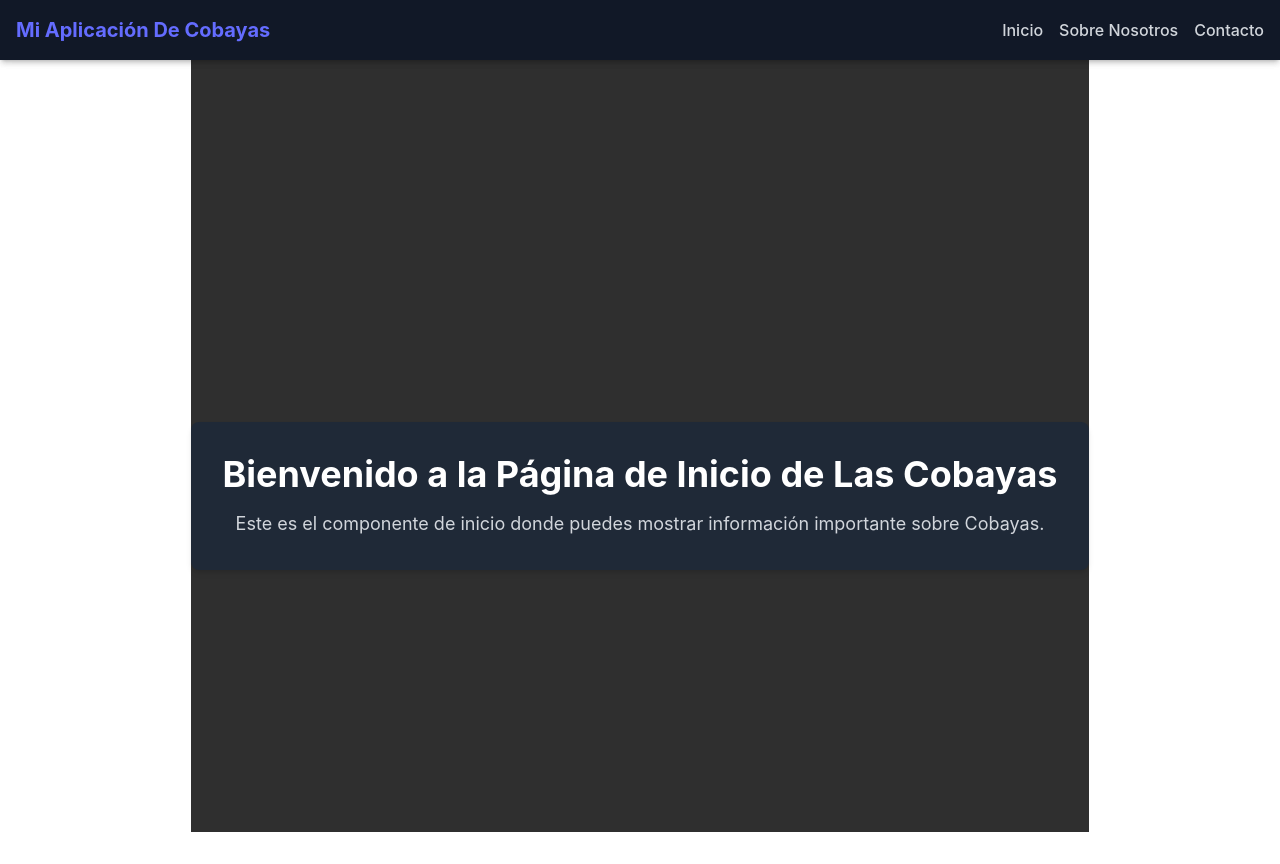
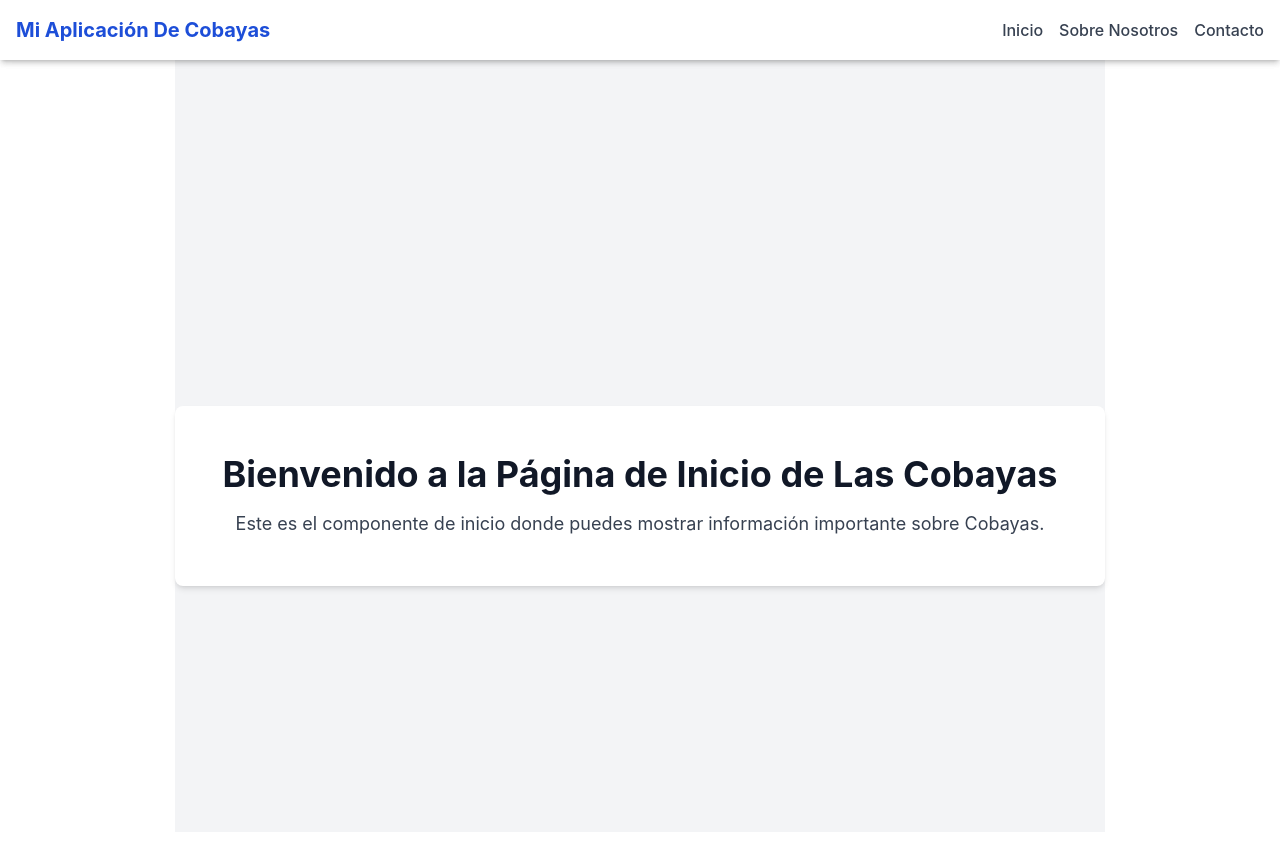
Before and after one commit to javier-albino/front-bonito, a React (Vite) app: page /home in a window 1280 px wide. Built offline with nearby package versions, Linux system fonts and the light colour scheme.

Commit message:
Ahora si que si the real no fake

```diff
--- a/src/App.jsx
+++ b/src/App.jsx
@@ -11,7 +11,7 @@ import './App.css';
 
 function App() {
   return (
-    <div className="bg-customDark min-h-screen text-gray-100">
+    <div className="bg-gray-100 dark:bg-customDark text-gray-900 dark:text-gray-100 min-h-screen">
       <Router>
         <Routes>
           {/* Página de Login sin barra de navegación */}
@@ -45,19 +45,19 @@ function App() {
 // Componente de Barra de Navegación
 function NavBar() {
   return (
-    <nav className="fixed top-0 left-0 right-0 bg-gray-900 text-white shadow-md p-4 z-10">
+    <nav className="fixed top-0 left-0 right-0 bg-white dark:bg-gray-800 shadow-md p-4 z-10">
       <div className="container mx-auto flex justify-between items-center">
-        <Link to="/" className="text-xl font-bold">
+        <Link to="/" className="text-xl font-bold text-blue-700 dark:text-white">
           Mi Aplicación De Cobayas
         </Link>
-        <div className="flex space-x-4">
-          <Link to="/home" className="text-gray-300 hover:text-white">
+        <div className="flex space-x-8">
+          <Link to="/home" className="text-gray-700 hover:text-blue-700 dark:text-gray-300 hover:dark:text-white">
             Inicio
           </Link>
-          <Link to="/sobre-nosotros" className="text-gray-300 hover:text-white">
+          <Link to="/sobre-nosotros" className="text-gray-700 hover:text-blue-700 dark:text-gray-300 hover:dark:text-white">
             Sobre Nosotros
           </Link>
-          <Link to="/contacto" className="text-gray-300 hover:text-white">
+          <Link to="/contacto" className="text-gray-700 hover:text-blue-700 dark:text-gray-300 hover:dark:text-white">
             Contacto
           </Link>
         </div>
--- a/src/Contacto.jsx
+++ b/src/Contacto.jsx
@@ -4,14 +4,14 @@ import React from "react";
 
 export default function Contacto() {
   return (
-    <div className="bg-customDark min-h-screen text-gray-100">
+    <div className="bg-gray-100 dark:bg-customDark min-h-screen text-gray-900 dark:text-gray-100">
       {/* Contenido del componente Contacto */}
       <div className="flex items-center justify-center min-h-screen pt-32">
-        <div className="text-center p-8 bg-gray-800 rounded-lg shadow-md">
-          <h1 className="text-4xl font-bold text-white">
+        <div className="text-center p-12 bg-white dark:bg-gray-800 rounded-xl shadow-md">
+          <h1 className="text-4xl font-bold">
             Contacto
           </h1>
-          <p className="mt-4 text-lg text-gray-300">
+          <p className="mt-4 text-lg text-gray-700 dark:text-gray-300">
             ignacio.desarrollador@gmail.com y alonso.desarrollador@gmail.com.
           </p>
         </div>
--- a/src/SobreNosotros.jsx
+++ b/src/SobreNosotros.jsx
@@ -4,14 +4,14 @@ import React from "react";
 
 export default function SobreNosotros() {
   return (
-    <div className="bg-customDark min-h-screen text-gray-100">
+    <div className="bg-gray-100 dark:bg-customDark min-h-screen text-gray-900 dark:text-gray-100">
       {/* Contenido del componente Sobre Nosotros */}
       <div className="flex items-center justify-center min-h-screen pt-32">
-        <div className="text-center p-8 bg-gray-800 rounded-lg shadow-md">
-          <h1 className="text-4xl font-bold text-white">
+        <div className="text-center p-12 bg-white dark:bg-gray-800 rounded-xl shadow-md">
+          <h1 className="text-4xl font-bold">
             Sobre Nosotros
           </h1>
-          <p className="mt-4 text-lg text-gray-300">
+          <p className="mt-4 text-lg text-gray-700 dark:text-gray-300">
             Somos las cobayas.
           </p>
         </div>
--- a/src/home.jsx
+++ b/src/home.jsx
@@ -4,21 +4,21 @@ import React from "react";
 
 export default function Home() {
   return (
-    <div className="bg-customDark min-h-screen text-gray-100">
+    <div className="bg-gray-100 dark:bg-customDark min-h-screen text-gray-900 dark:text-gray-100">
       {/* Barra de navegación fija */}
-      <nav className="fixed top-0 left-0 right-0 bg-gray-900 text-white shadow-md p-4 z-10">
+      <nav className="fixed top-0 left-0 right-0 bg-white dark:bg-gray-900 text-gray-900 dark:text-white shadow-md p-4 z-10">
         <div className="container mx-auto flex justify-between items-center">
-          <a href="/" className="text-xl font-bold">
+          <a href="/" className="text-xl font-bold text-blue-700 dark:text-white">
             Mi Aplicación De Cobayas
           </a>
           <div className="flex space-x-4">
-            <a href="/home" className="text-gray-300 hover:text-white">
+            <a href="/home" className="text-gray-700 dark:text-gray-300 hover:text-blue-700 dark:hover:text-white">
               Inicio
             </a>
-            <a href="/sobre-nosotros" className="text-gray-300 hover:text-white">
+            <a href="/sobre-nosotros" className="text-gray-700 dark:text-gray-300 hover:text-blue-700 dark:hover:text-white">
               Sobre Nosotros
             </a>
-            <a href="/contacto" className="text-gray-300 hover:text-white">
+            <a href="/contacto" className="text-gray-700 dark:text-gray-300 hover:text-blue-700 dark:hover:text-white">
               Contacto
             </a>
           </div>
@@ -27,11 +27,11 @@ export default function Home() {
 
       {/* Contenido del componente Home */}
       <div className="flex items-center justify-center min-h-screen pt-32">
-        <div className="text-center p-8 bg-gray-800 rounded-lg shadow-md">
-          <h1 className="text-4xl font-bold text-white">
+        <div className="text-center p-12 bg-white dark:bg-gray-800 rounded-lg shadow-md">
+          <h1 className="text-4xl font-bold text-gray-900 dark:text-white">
             Bienvenido a la Página de Inicio de Las Cobayas
           </h1>
-          <p className="mt-4 text-lg text-gray-300">
+          <p className="mt-4 text-lg text-gray-700 dark:text-gray-300">
             Este es el componente de inicio donde puedes mostrar información importante sobre Cobayas.
           </p>
         </div>
--- a/src/login.jsx
+++ b/src/login.jsx
@@ -1,27 +1,48 @@
-// src/Login.jsx
-
-import React from "react";
+import React, { useEffect } from "react";
 import { useNavigate } from "react-router-dom";
 
 export default function Login() {
   const navigate = useNavigate();
 
+  useEffect(() => {
+    // Manejar la configuración inicial del tema según el sistema operativo
+    const mediaQuery = window.matchMedia("(prefers-color-scheme: dark)");
+    if (mediaQuery.matches) {
+      document.documentElement.classList.add("dark");
+    } else {
+      document.documentElement.classList.remove("dark");
+    }
+
+    // Escuchar los cambios de preferencia del tema
+    const handleThemeChange = (e) => {
+      if (e.matches) {
+        document.documentElement.classList.add("dark");
+      } else {
+        document.documentElement.classList.remove("dark");
+      }
+    };
+
+    mediaQuery.addEventListener("change", handleThemeChange);
+
+    // Limpiar el event listener cuando el componente se desmonte
+    return () => mediaQuery.removeEventListener("change", handleThemeChange);
+  }, []);
+
   const handleLogin = () => {
-    // Aquí podrías agregar la lógica para autenticar al usuario
     navigate("/home"); // Redirige al componente Home después del login
   };
 
   return (
-    <div className="flex items-center justify-center h-screen bg-customDark text-gray-100">
-      <div className="w-full max-w-md p-12 space-y-8 bg-gray-800 rounded-xl shadow-2xl">
-        <h2 className="text-3xl font-bold text-center text-white">
+    <div className="flex items-center justify-center min-h-screen bg-gray-100 dark:bg-customDark text-gray-900 dark:text-gray-100">
+      <div className="w-full max-w-lg p-8 space-y-6 bg-white dark:bg-gray-900 rounded-lg shadow-md">
+        <h2 className="text-3xl font-bold text-center text-gray-900 dark:text-white">
           Iniciar sesión
         </h2>
-        <form className="space-y-6">
+        <form className="space-y-4">
           <div>
             <label
               htmlFor="email"
-              className="block text-lg font-medium text-gray-200"
+              className="block text-sm font-medium text-gray-700 dark:text-gray-300"
             >
               Correo electrónico
             </label>
@@ -30,7 +51,7 @@ export default function Login() {
               name="email"
               type="email"
               required
-              className="w-full px-4 py-3 mt-1 border rounded-md shadow-sm border-gray-600 focus:outline-none focus:ring-blue-500 focus:border-blue-500 bg-gray-900 text-gray-100"
+              className="w-full px-3 py-2 mt-1 border rounded-md shadow-sm border-gray-300 focus:outline-none focus:ring-indigo-500 focus:border-indigo-500 sm:text-sm dark:bg-gray-700 dark:border-gray-600 dark:text-gray-100"
               placeholder="ejemplo@correo.com"
             />
           </div>
@@ -38,7 +59,7 @@ export default function Login() {
           <div>
             <label
               htmlFor="password"
-              className="block text-lg font-medium text-gray-200"
+              className="block text-sm font-medium text-gray-700 dark:text-gray-300"
             >
               Contraseña
             </label>
@@ -47,7 +68,7 @@ export default function Login() {
               name="password"
               type="password"
               required
-              className="w-full px-4 py-3 mt-1 border rounded-md shadow-sm border-gray-600 focus:outline-none focus:ring-blue-500 focus:border-blue-500 bg-gray-900 text-gray-100"
+              className="w-full px-3 py-2 mt-1 border rounded-md shadow-sm border-gray-300 focus:outline-none focus:ring-indigo-500 focus:border-indigo-500 sm:text-sm dark:bg-gray-700 dark:border-gray-600 dark:text-gray-100"
               placeholder="Contraseña"
             />
           </div>
@@ -56,7 +77,7 @@ export default function Login() {
             <button
               type="button"
               onClick={handleLogin}
-              className="w-full px-6 py-3 text-lg font-medium text-white bg-blue-500 border border-transparent rounded-lg shadow-lg hover:bg-blue-600 focus:outline-none focus:ring-2 focus:ring-offset-2 focus:ring-blue-400"
+              className="w-full px-4 py-2 text-sm font-medium text-white bg-indigo-600 border border-transparent rounded-md shadow-sm hover:bg-indigo-700 focus:outline-none focus:ring-2 focus:ring-offset-2 focus:ring-indigo-500"
             >
               Iniciar sesión
             </button>
```
